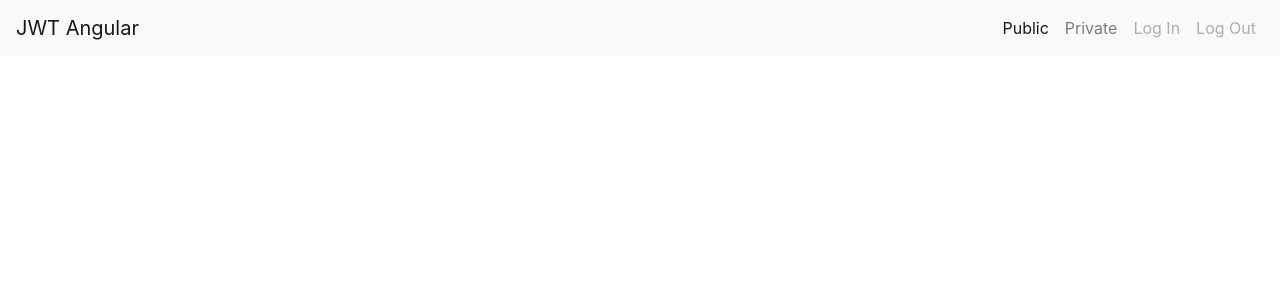
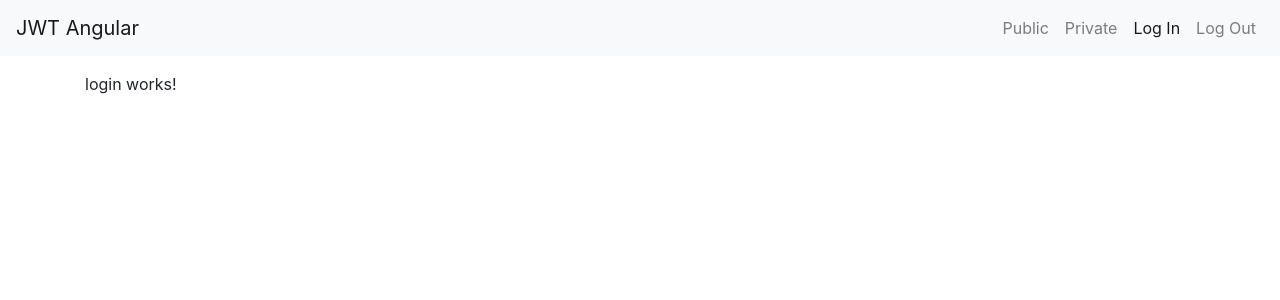
Before and after one commit to iovis/jwt_angular, an Angular app: page /login in a window 1280 px wide. Before the commit this address led to /. Shown: the top 300 px of the page. Built offline with nearby package versions, Linux system fonts and the light colour scheme.

Commit message:
Create navbar routing

```diff
--- a/src/app/app-routing.module.ts
+++ b/src/app/app-routing.module.ts
@@ -2,10 +2,12 @@ import { NgModule } from '@angular/core';
 import { Routes, RouterModule } from '@angular/router';
 
 import { PublicComponent } from './public/public.component';
+import { LoginComponent } from './login/login.component';
 
 const routes: Routes = [
-  { path: '', redirectTo: '/public', pathMatch: 'full' },
-  { path: 'public', component: PublicComponent }
+  { path: '', redirectTo: '/login', pathMatch: 'full' },
+  { path: 'public', component: PublicComponent },
+  { path: 'login', component: LoginComponent }
 ];
 
 @NgModule({
--- a/src/app/navbar/navbar.component.html
+++ b/src/app/navbar/navbar.component.html
@@ -6,20 +6,20 @@
 
   <div class="collapse navbar-collapse" id="navbarSupportedContent">
     <ul class="navbar-nav ml-auto">
-      <li class="nav-item active">
-        <a class="nav-link" href="#">Public</a>
+      <li class="nav-item" [routerLinkActive]="['active']">
+        <a class="nav-link" routerLink="/public">Public</a>
       </li>
 
-      <li class="nav-item">
+      <li class="nav-item" [routerLinkActive]="['active']">
         <a class="nav-link" href="#">Private</a>
       </li>
 
-      <li class="nav-item dropdown">
-        <a class="nav-link disabled" href="#">Log In</a>
+      <li class="nav-item" [routerLinkActive]="['active']">
+        <a class="nav-link" routerLink="/login">Log In</a>
       </li>
 
-      <li class="nav-item">
-        <a class="nav-link disabled" href="#">Log Out</a>
+      <li class="nav-item" [routerLinkActive]="['active']">
+        <a class="nav-link" href="#">Log Out</a>
       </li>
     </ul>
   </div>
```
